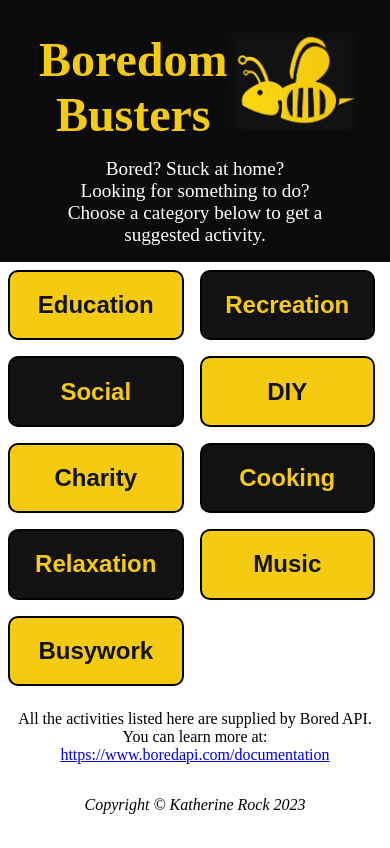
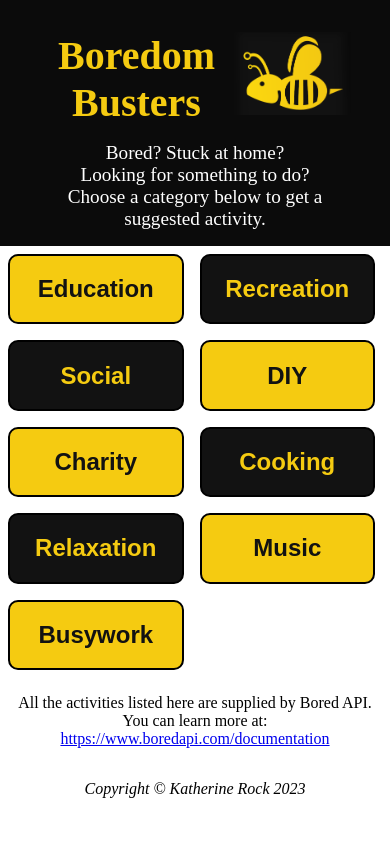
Before and after one commit to katherine-rock/boredom-busters, a React (Create React App) app: page / in a window 390 px wide. Built offline with nearby package versions, Linux system fonts and the light colour scheme.

Commit message:
Fix production bug - header image is cut off on mobile

```diff
--- a/src/components/Header/Header.css
+++ b/src/components/Header/Header.css
@@ -21,12 +21,12 @@
 .main_heading {
     color: #F5CB11;
     padding: 2rem 0rem 0rem 0rem;
-    font-size: 3rem;
+    font-size: 2.5rem;
     text-align: center;
 }
 
 .header img {
-    max-width: 35vw;
+    max-width: 30vw;
     margin: auto;
     margin-top: 2rem;
 }
```
